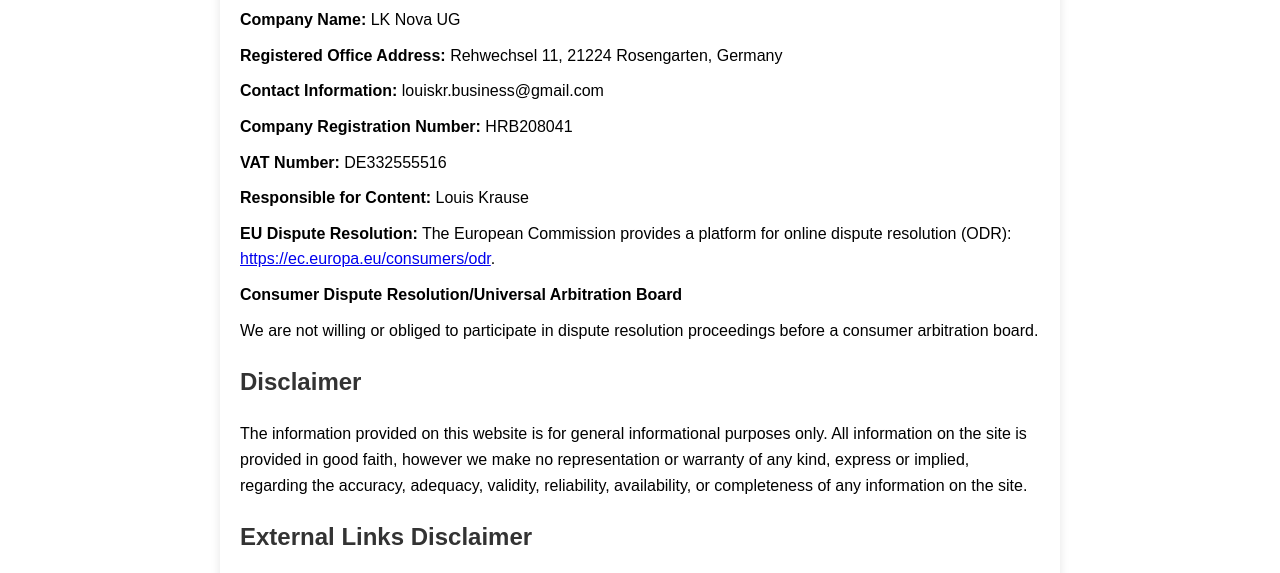
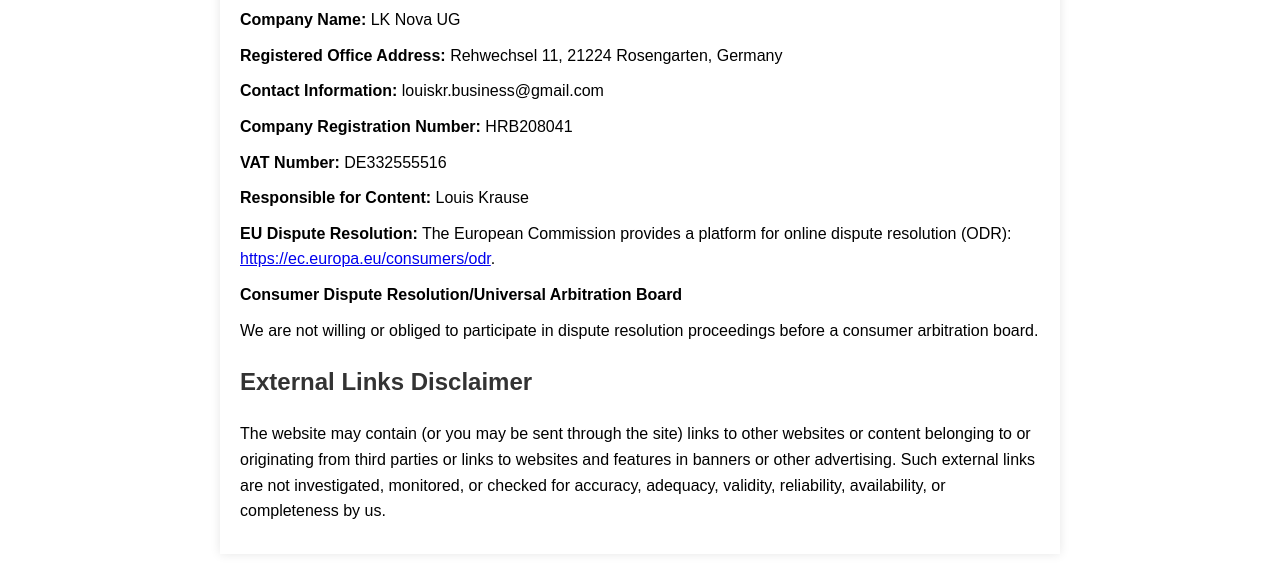
Before and after one commit to LKNovaUG/website, a plain HTML site: page index.html in a window 1280 px wide. Shown: the part 198-771 px from the top of the page. Drawn offline with Linux system fonts and the light colour scheme.

Commit message:
Disclaimer removed

```diff
--- a/index.html
+++ b/index.html
@@ -62,9 +62,6 @@
         <p><strong>Consumer Dispute Resolution/Universal Arbitration Board</strong></p>
         <p>We are not willing or obliged to participate in dispute resolution proceedings before a consumer arbitration board.</p>
 
-        <h2>Disclaimer</h2>
-        <p>The information provided on this website is for general informational purposes only. All information on the site is provided in good faith, however we make no representation or warranty of any kind, express or implied, regarding the accuracy, adequacy, validity, reliability, availability, or completeness of any information on the site.</p>
-
         <h2>External Links Disclaimer</h2>
         <p>The website may contain (or you may be sent through the site) links to other websites or content belonging to or originating from third parties or links to websites and features in banners or other advertising. Such external links are not investigated, monitored, or checked for accuracy, adequacy, validity, reliability, availability, or completeness by us.</p>
 
```
